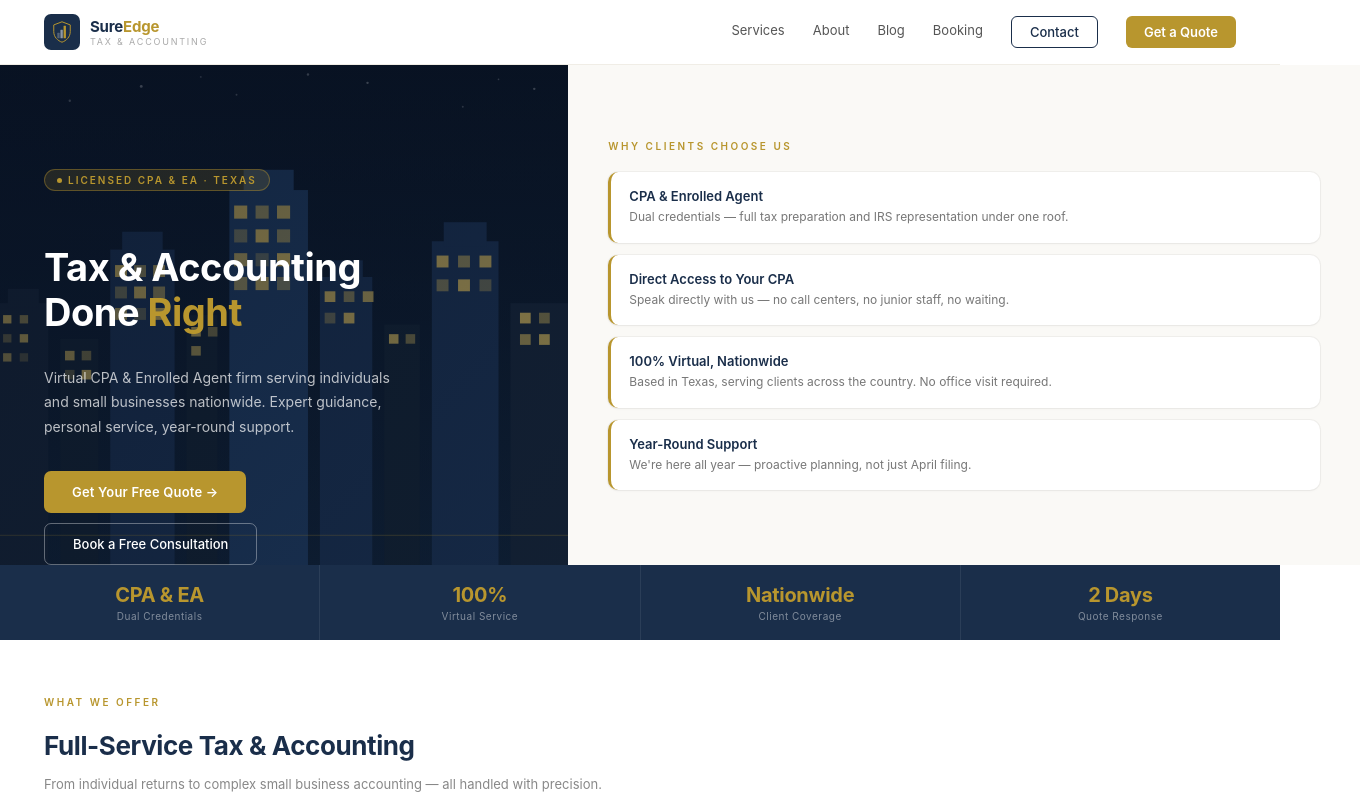
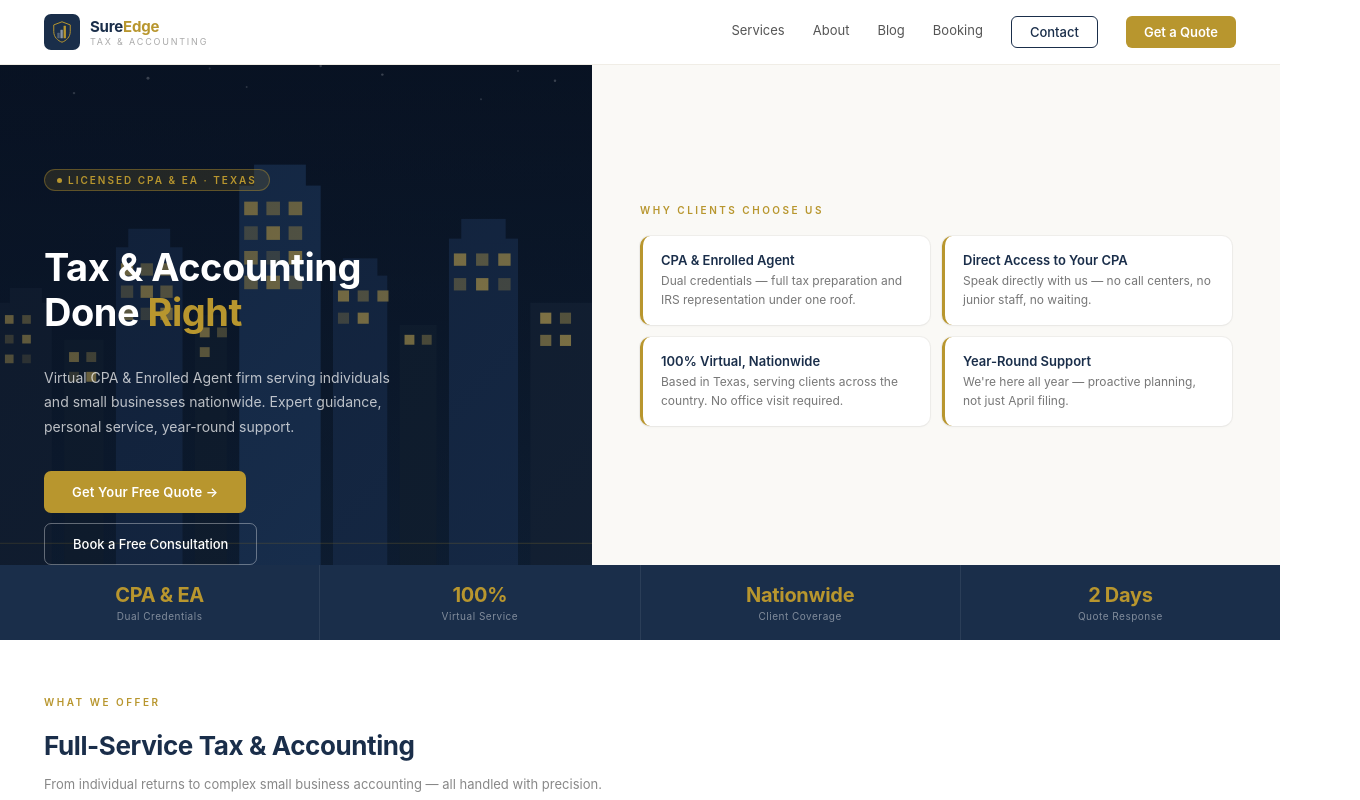
Before and after one commit to globalresourcinghub/sureedge-website, a Next.js app: page / in a window 1280 px wide. Shown: the top 800 px of the page, 1360 px wide, since content can reach past the window. Built offline with nearby package versions, Linux system fonts and the light colour scheme.

Commit message:
Fix: hero 50/50 flex, feature cards 2x2 grid to eliminate empty space

```diff
--- a/app/page.tsx
+++ b/app/page.tsx
@@ -91,7 +91,7 @@ export default function Home() {
       {/* HERO */}
       <section style={{ display: "flex", minHeight: "420px" }}>
         {/* Left — dark city skyline */}
-        <div style={{ flex: "0 0 44.4%", background: "#0d1928", position: "relative", overflow: "hidden" }}>
+        <div style={{ flex: 1, background: "#0d1928", position: "relative", overflow: "hidden" }}>
           {/* City skyline SVG */}
           <svg style={{ position: "absolute", inset: 0, width: "100%", height: "100%" }} viewBox="0 0 480 420" preserveAspectRatio="xMidYMid slice" xmlns="http://www.w3.org/2000/svg">
             <defs>
@@ -205,16 +205,18 @@ export default function Home() {
         </div>
 
         {/* Right — feature cards on warm off-white */}
-        <div style={{ flex: "0 0 55.6%", background: "#faf9f6", display: "flex", flexDirection: "column", justifyContent: "center", padding: "44px 40px" }}>
+        <div style={{ flex: 1, background: "#faf9f6", display: "flex", flexDirection: "column", justifyContent: "center", padding: "44px 48px" }}>
           <div style={{ fontSize: "10px", fontWeight: 600, color: "#b8962e", letterSpacing: "2.5px", textTransform: "uppercase", marginBottom: "20px" }}>
             Why clients choose us
           </div>
+          <div style={{ display: "grid", gridTemplateColumns: "1fr 1fr", gap: "12px" }}>
           {featureCards.map((fc, i) => (
-            <div key={i} style={{ background: "#fff", borderRadius: "10px", padding: "16px 18px", marginBottom: i < featureCards.length - 1 ? "12px" : 0, borderLeft: "3px solid #b8962e", boxShadow: "0 1px 3px rgba(0,0,0,0.04), 0 0 0 1px rgba(0,0,0,0.04)" }}>
+            <div key={i} style={{ background: "#fff", borderRadius: "10px", padding: "16px 18px", borderLeft: "3px solid #b8962e", boxShadow: "0 1px 3px rgba(0,0,0,0.04), 0 0 0 1px rgba(0,0,0,0.04)" }}>
               <div style={{ fontSize: "13px", fontWeight: 600, color: "#1a2e4a", marginBottom: "4px" }}>{fc.title}</div>
               <div style={{ fontSize: "12px", color: "#777", lineHeight: 1.55 }}>{fc.desc}</div>
             </div>
           ))}
+          </div>
         </div>
       </section>
 
```
